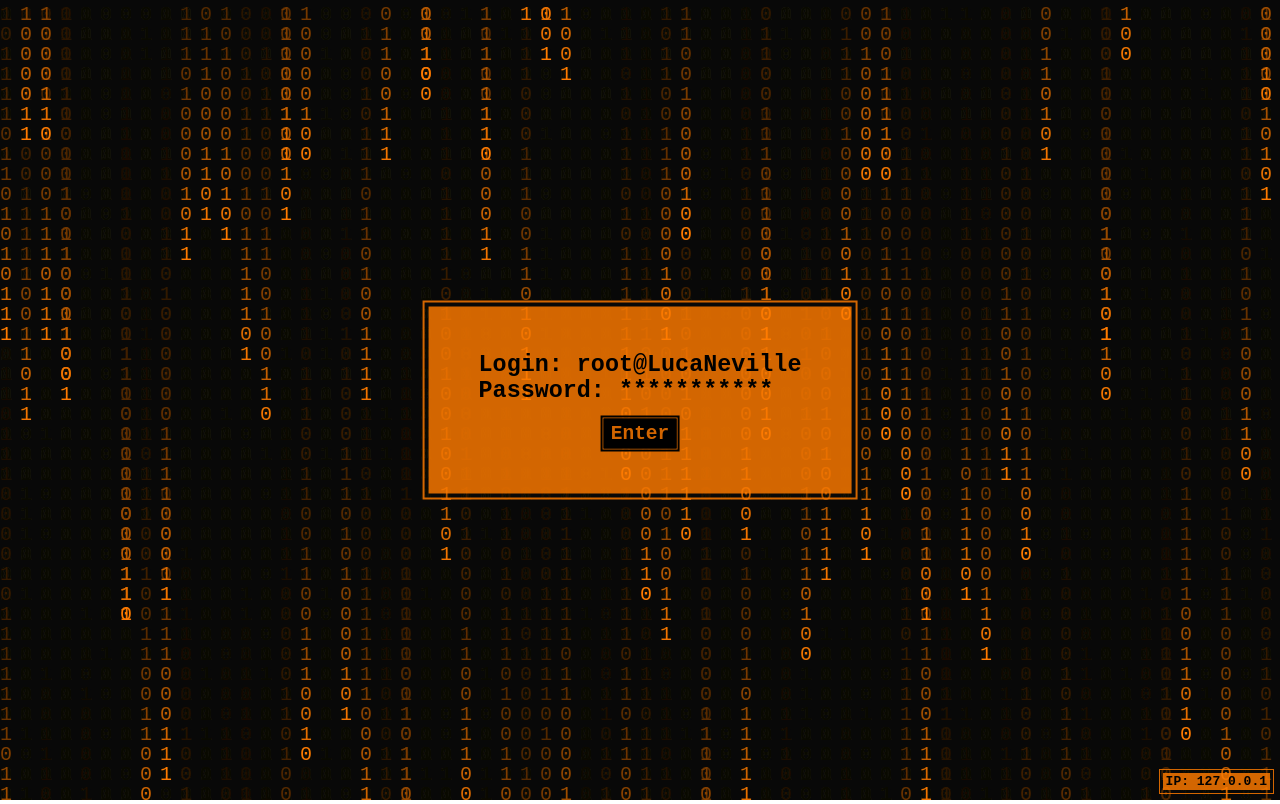
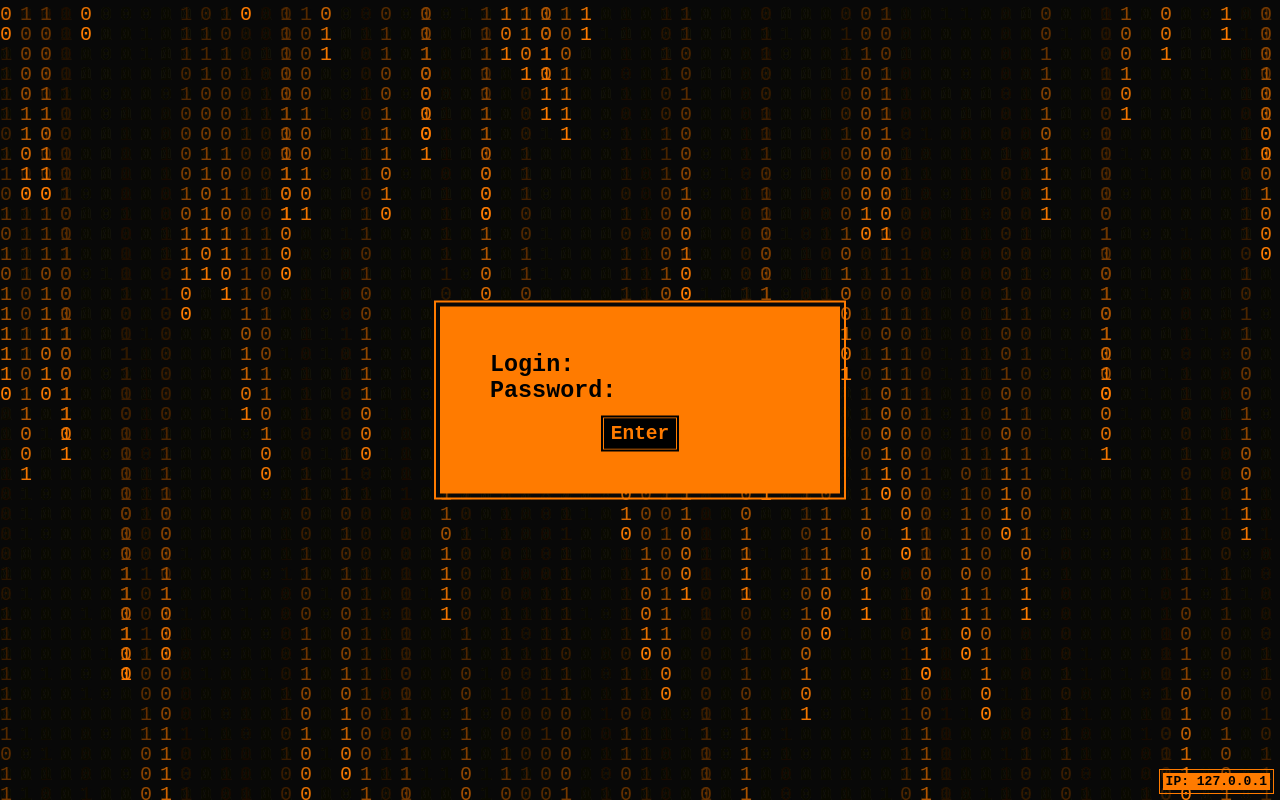
Before and after one commit to bitwise-LC/React-Portfolio, a React (Vite) app: page / in a window 1280 px wide. Built offline with nearby package versions, Linux system fonts and the light colour scheme; no server answers.

Commit message:
Added login func

```diff
--- a/src/App.jsx
+++ b/src/App.jsx
@@ -1,9 +1,10 @@
-import { useRef } from "react";
+import { useRef, useState } from "react";
 import useMatrix from "./hooks/useMatrix";
 import Terminal from "./Pages/terminal";
 import Login from "./Pages/login";
 
 function App() {
+    const [screen, setScreen] = useState("login");
 
     const canvasRef = useRef(null);
 
@@ -12,7 +13,12 @@ function App() {
     return (
         <>
             <canvas ref={canvasRef} id="canvas"></canvas>
-            <Login />
+
+            {screen === "login" && (
+                <Login onEnter={() => setScreen("terminal")} />
+            )}
+            {screen === "terminal" && <Terminal />}
+
             <section id="index-info">
                 <p>IP: 127.0.0.1</p>
             </section>
--- a/src/Pages/login.jsx
+++ b/src/Pages/login.jsx
@@ -1,18 +1,56 @@
+import { useState, useEffect } from "react";
 import useTypedText from "../hooks/useTypedText";
 
-function Login() {
+const SPEED_MS = 70;
+const PAUSE_BETWEEN_LINES_MS = 400;
+const PAUSE_BEFORE_ENTER_MS = 500;
+
+/**
+ * Login screen: fields stay blank until the user clicks "Enter". That click
+ * kicks off the login line typing, then the password line (staggered after
+ * it), and once both finish, automatically calls onEnter - the parent
+ * decides what that means (e.g. switching to the terminal).
+ */
+function Login({ onEnter }) {
 
     const login = "root@LucaNeville";
     const password = "***********";
-    const speed = 70;
 
-    const loginText = useTypedText(login, speed);
+    const [started, setStarted] = useState(false);
 
-    const passwordText = useTypedText(
+    const { text: loginText, isDone: loginDone } = useTypedText(
+        login,
+        SPEED_MS,
+        { enabled: started }
+    );
+
+    const { text: passwordText, isDone: passwordDone } = useTypedText(
         password,
-        speed,
-        login.length * speed + 400
+        SPEED_MS,
+        {
+            enabled: started,
+            startDelay: login.length * SPEED_MS + PAUSE_BETWEEN_LINES_MS,
+        }
     );
+
+    const bothDone = started && loginDone && passwordDone;
+
+    // Once both lines finish, wait a short beat so the user can actually
+    // see the completed screen, then hand off to the parent.
+    useEffect(() => {
+        if (!bothDone) return;
+
+        const timeoutId = setTimeout(() => {
+            onEnter?.();
+        }, PAUSE_BEFORE_ENTER_MS);
+
+        return () => clearTimeout(timeoutId);
+    }, [bothDone, onEnter]);
+
+    const handleEnterClick = () => {
+        if (started) return; // ignore repeat clicks once already running
+        setStarted(true);
+    };
 
     return (
         <section id="index-text">
@@ -25,7 +63,11 @@ function Login() {
                 Password: {passwordText}
             </h3>
 
-            <button>
+            <button
+                type="button"
+                disabled={started}
+                onClick={handleEnterClick}
+            >
                 Enter
             </button>
 
--- a/src/hooks/useTypedText.js
+++ b/src/hooks/useTypedText.js
@@ -3,18 +3,26 @@ import { useState, useEffect } from "react";
 const DEFAULT_SPEED_MS = 50;
 
 /**
- * Types `text` out automatically, starting after `startDelay` ms, and
- * returns the progressively-revealed string for direct use in JSX.
+ * Types `text` out one character at a time, but only once `enabled` is
+ * true - useful for "don't start until the user does something" flows.
+ * Starts (or restarts) from scratch whenever `enabled` flips true.
  *
- * Unlike useTypewriter (which is a manually-triggered animation used by the
- * terminal's command engine), this one is a passive display effect: give it
- * text, get back a string that grows over time.
+ * Returns { text, isDone } - the progressively-revealed string for direct
+ * use in JSX, plus a flag that flips to true once fully typed.
  */
-function useTypedText(text, speed = DEFAULT_SPEED_MS, startDelay = 0) {
+export default function useTypedText(
+  text,
+  speed = DEFAULT_SPEED_MS,
+  { startDelay = 0, enabled = true } = {}
+) {
   const [displayedText, setDisplayedText] = useState("");
+  const [isDone, setIsDone] = useState(false);
 
   useEffect(() => {
     setDisplayedText("");
+    setIsDone(false);
+
+    if (!enabled) return; // stay blank/idle until enabled
 
     let charIndex = 0;
     let intervalId;
@@ -26,6 +34,7 @@ function useTypedText(text, speed = DEFAULT_SPEED_MS, startDelay = 0) {
 
         if (charIndex >= text.length) {
           clearInterval(intervalId);
+          setIsDone(true);
         }
       }, speed);
     }, startDelay);
@@ -34,9 +43,7 @@ function useTypedText(text, speed = DEFAULT_SPEED_MS, startDelay = 0) {
       clearTimeout(startTimeoutId);
       clearInterval(intervalId);
     };
-  }, [text, speed, startDelay]);
+  }, [text, speed, startDelay, enabled]);
 
-  return displayedText;
+  return { text: displayedText, isDone };
 }
-
-export default useTypedText
--- a/src/index.css
+++ b/src/index.css
@@ -1,5 +1,5 @@
 :root {
-    --primary: #ff7b00d2;
+    --primary: #ff7b00;
     --secondary: #009dff;
     --background: #000000;
     --command: 1.5rem;
@@ -85,7 +85,8 @@ top: 50%;
 left: 50%;
 transform: translate(-50%, -50%);
 outline: 2px solid var(--primary);
-outline-offset: 4px;}
+outline-offset: 4px;
+z-index: 99;}
 
 #index-text>button {display: block;
 color: var(--primary);
```
